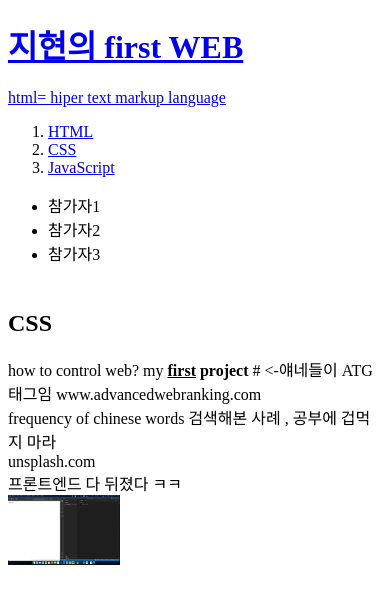
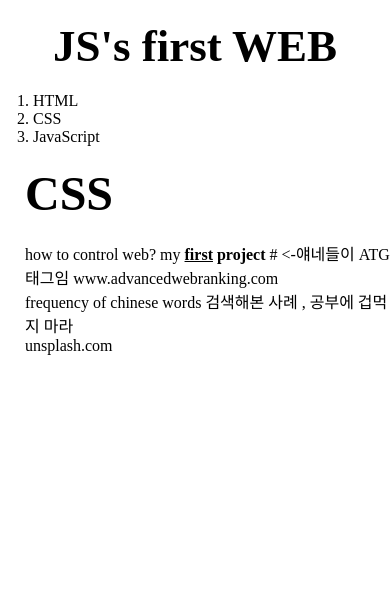
Before and after one commit to wlgus3/my-first-website, a plain HTML site: page 2.html in a window 390 px wide. Drawn offline with Linux system fonts and the light colour scheme.

Commit message:
Add files via upload

```diff
--- a/1.html
+++ b/1.html
@@ -3,6 +3,7 @@
 <head>
     <title> jihyunsHelloweb</title>
     <meta charset="utf-8">
+    <link rel="stylesheet" href="style.css">
 
     <!-- Google tag (gtag.js) -->
 <script async src="https://www.googletagmanager.com/gtag/js?id=G-BFNDXBE69L"></script>
@@ -17,32 +18,29 @@
 
 </head>
 <body>
-    <h1><a href="index.html">지현의 first WEB</a></h1>
-    <a href="https://www.w3.org/TR/2011/WD-html5-20110405/"
-    target="_blank" title="html5 specification">html= hiper text markup language</a>
-
+    <h1><a href="index.html">JS's first WEB</a></h1>
+<div id="grid">
     <ol>
         <li><a href="1.html">HTML</a></li>
         <li><a href="2.html">CSS</a></li>
         <li><a href="3.html">JavaScript</a></li>
     </ol>
-    <ul>
-        <li>참가자1</li>
-        <li>참가자2</li>
-        <li>참가자3</li>
-    </ul>
+    <div>
         <p style="margin-top:45px;">
             <h2> HTML </h2>
             how to control web?
             my <strong><u>first</u> project</strong>     # </> <-얘네들이  ATG태그임
 
-
+            htmlHTML htmlHTML htmlHTML htmlHTML<br>
+            htmlHTML htmlHTML htmlHTML htmlHTML <br>
+            htmlHTML htmlHTML htmlHTML htmlHTML <br>
             www.advancedwebranking.com
             <br>frequency of chinese words 검색해본 사례 , 공부에 겁먹지 마라
 
-        <br>unsplash.com
-            <br>프론트엔드 다 뒤졌다 ㅋㅋ<br>
-            <img src="helloweb.png" style="max-width: 30%;">
         </p>
+    </div>
+</div>
+    </body>
+</body>
 
 </body>
--- a/2.html
+++ b/2.html
@@ -1,8 +1,11 @@
 <!doctype html>
 <html></html>
 <head>
-    <title> jihyunsHelloweb</title>
+    <title> jihyuns first web welcome</title>
     <meta charset="utf-8">
+
+    <link rel="stylesheet" href="style.css">
+
 
     <!-- Google tag (gtag.js) -->
 <script async src="https://www.googletagmanager.com/gtag/js?id=G-BFNDXBE69L"></script>
@@ -17,22 +20,26 @@
 
 </head>
 <body>
-    <h1><a href="index.html">지현의 first WEB</a></h1>
+    <h1><a href="index.html">JS's first WEB</a></h1>
+<div id="grid">
+        <ol>
+            <li><a href="1.html">HTML</a></li>
+            <li><a href="2.html">CSS</a></li>
+            <li><a href="3.html">JavaScript</font></a></li>
+        </ol>
+    <!--
+        <h1><a href="index.html"><font color= "red">지현의 first WEB</font></a></h1>
         <a href="https://www.w3.org/TR/2011/WD-html5-20110405/"
         target="_blank" title="html5 specification">html= hiper text markup language</a>
 
         <ol>
-        <li><a href="1.html">HTML</a></li>
-        <li><a href="2.html">CSS</a></li>
-        <li><a href="3.html">JavaScript</a></li>
+            <li><a href="1.html"><font color= "orange">HTML</font></a></li>
+            <li><a href="2.html"><font color= "yellow">CSS</font></a></li>
+            <li><a href="3.html"><font color= "greenß">JavaScript</font></a></li>
         </ol>
-    <ul>
-        <li>참가자1</li>
-        <li>참가자2</li>
-        <li>참가자3</li>
-    </ul>
-    <p style="margin-top:45px;">
-        <h2> CSS </h2>
+    -->
+        <div id="ARTICLE">
+                <h2><font size = 30px>CSS</font> </h2>
                 how to control web?
                 my <strong><u>first</u> project</strong>     # </> <-얘네들이  ATG태그임
 
@@ -41,8 +48,7 @@
                 <br>frequency of chinese words 검색해본 사례 , 공부에 겁먹지 마라
 
                 <br>unsplash.com
-            <br>프론트엔드 다 뒤졌다 ㅋㅋ<br>
-            <img src="helloweb.png" style="max-width: 30%;">
             </p>
-
+        </div>
+</div>
 </body>
--- /dev/null
+++ b/style.css
@@ -0,0 +1,34 @@
+
+    a{color:black;
+    text-decoration: none;}
+    h1{font-size: 45px;
+         text-align: center;
+        border-bottom: 1px solid gray;
+        margin:0;
+        padding:20px;
+        }
+    ol{border-right: 1px solid grey;
+        width: 100px;
+        margin:0;
+        padding-left:20px;
+    }
+    body{margin:0;}
+    #grid{
+        display: grid;
+        grid-template-columns: 150px 1fr;
+    }
+    #grid ol{
+        padding-left: 33px;
+    }
+    #grid #ARTICLE{
+        padding-left: 25px;
+    }
+    @media(max-width:800px){
+        #grid{
+        display: block;
+        }
+        ol{border-right: none;}
+        h1{
+        border-bottom: none;
+        }
+    }
```
Also changed, not shown: 3.html (+9 -14 lines), Index.html (+18 -7 lines), box.html (added, +27 -0 lines), grid.html (added, +27 -0 lines), mediaquary.html (added, +26 -0 lines). Lines whose indentation alone changed are shown as unchanged.
